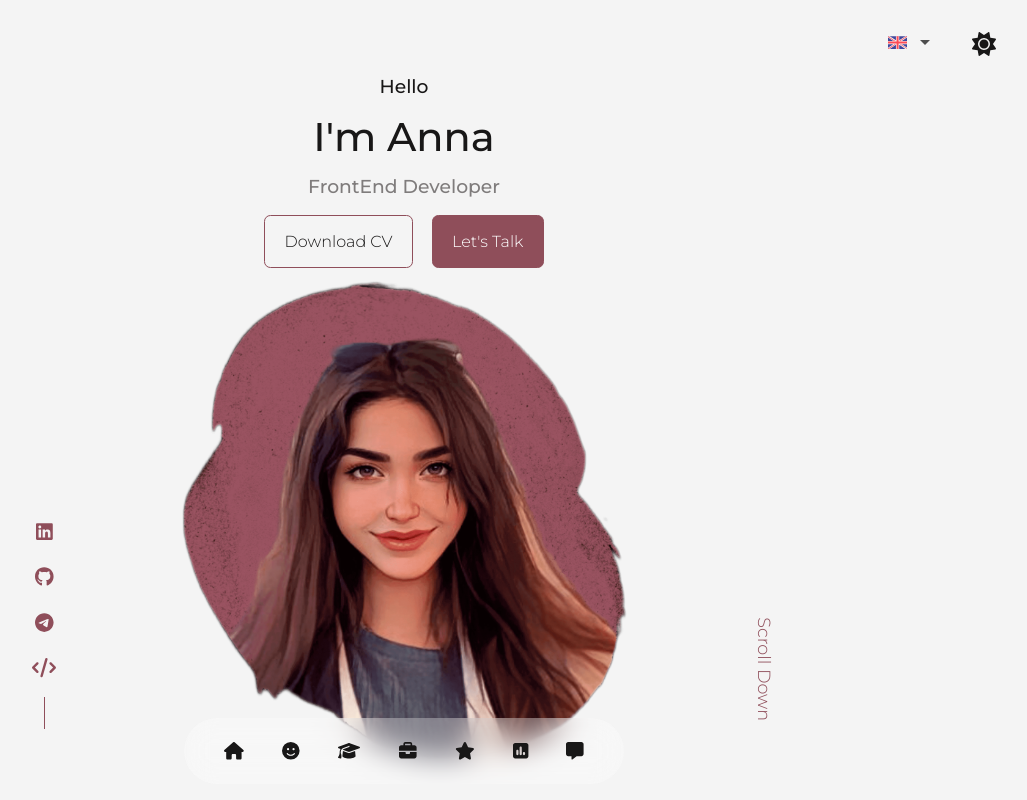
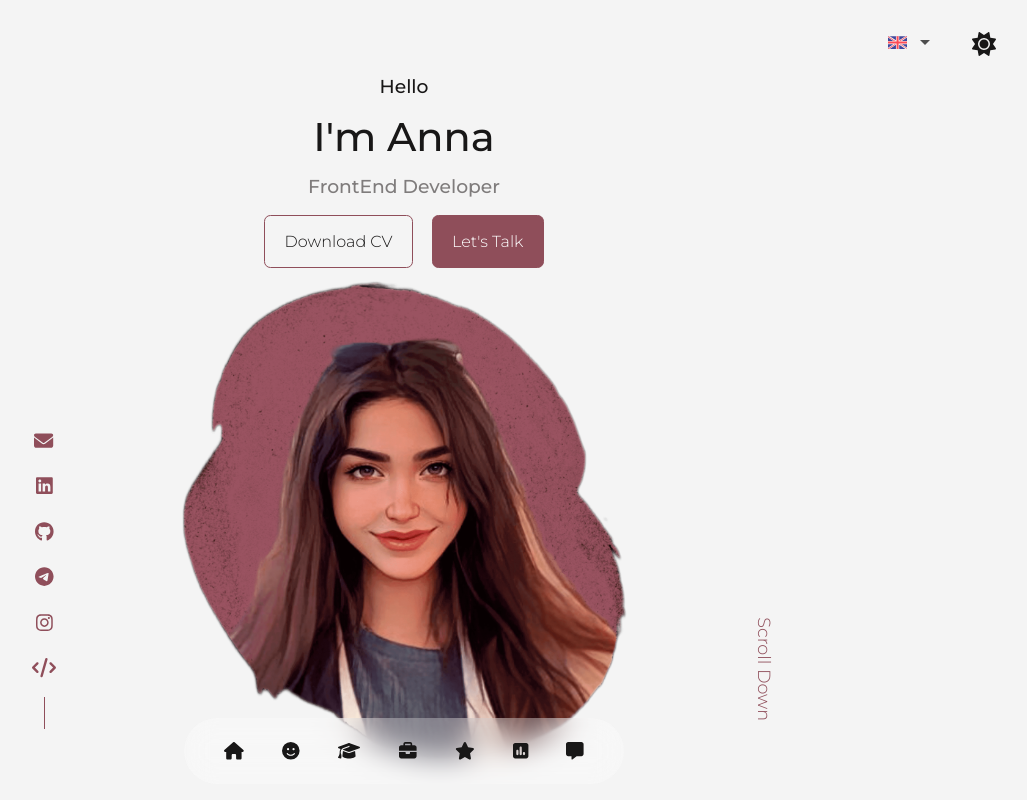
Before and after one commit to anysofronova/anna-sofronova, a React (Vite) app: page / in a window 1280 px wide. Shown: the top 800 px of the page, without its empty margins (236-1263 px from the left). Built offline with nearby package versions, Linux system fonts and the light colour scheme.

Commit message:
refactor: instagram link

```diff
--- a/src/components/Contact/index.tsx
+++ b/src/components/Contact/index.tsx
@@ -1,7 +1,7 @@
 import cn from "classnames";
 import { useTranslation } from "react-i18next";
+import { faEnvelope } from "@fortawesome/free-solid-svg-icons";
 import { FontAwesomeIcon } from "@fortawesome/react-fontawesome";
-import { faEnvelope } from "@fortawesome/free-solid-svg-icons";
 import { faLinkedin, faTelegram } from "@fortawesome/free-brands-svg-icons";
 
 import styles from "./Contact.module.scss";
@@ -27,11 +27,11 @@ export const Contact = () => {
               </div>
               <h4>Email</h4>
               <a href={CONTACT_LINKS.EMAIL} target="_blank" rel="noreferrer">
-                anna
+                anna.
                 <wbr />
-                .sofronova
+                sofronova.
                 <wbr />
-                .frontend
+                frontend
                 <wbr />
                 @gmail
                 <wbr />
--- a/src/components/Header/Socials/index.tsx
+++ b/src/components/Header/Socials/index.tsx
@@ -1,10 +1,11 @@
 import { FC } from "react";
 import {
   faGithub,
+  faInstagram,
   faLinkedin,
   faTelegram,
 } from "@fortawesome/free-brands-svg-icons";
-import { faCode } from "@fortawesome/free-solid-svg-icons";
+import { faCode, faEnvelope } from "@fortawesome/free-solid-svg-icons";
 import { FontAwesomeIcon } from "@fortawesome/react-fontawesome";
 
 import styles from "./Socials.module.scss";
@@ -13,6 +14,15 @@ import { CONTACT_LINKS } from "../../../data/constants";
 export const Socials: FC = () => {
   return (
     <div className={styles.socials}>
+      <a
+        href={CONTACT_LINKS.EMAIL}
+        aria-label={CONTACT_LINKS.EMAIL}
+        target={"_blank"}
+        rel="noreferrer"
+      >
+        <FontAwesomeIcon icon={faEnvelope} />
+      </a>
+
       <a
         href={CONTACT_LINKS.LINKEDIN}
         aria-label={CONTACT_LINKS.LINKEDIN}
@@ -38,6 +48,14 @@ export const Socials: FC = () => {
         <FontAwesomeIcon icon={faTelegram} />
       </a>
       <a
+        href={CONTACT_LINKS.INSTAGRAM}
+        aria-label={CONTACT_LINKS.INSTAGRAM}
+        target={"_blank"}
+        rel="noreferrer"
+      >
+        <FontAwesomeIcon icon={faInstagram} />
+      </a>
+      <a
         href={CONTACT_LINKS.CODEWARS}
         aria-label={CONTACT_LINKS.CODEWARS}
         target={"_blank"}
--- a/src/data/constants.ts
+++ b/src/data/constants.ts
@@ -2,6 +2,7 @@ export const CONTACT_LINKS = {
   LINKEDIN: "https://www.linkedin.com/in/anna-sofronova",
   GITHUB: "https://github.com/anysofronova",
   TELEGRAM: "https://t.me/Anna_Fawn",
+  INSTAGRAM: "https://www.instagram.com/anya.fawn",
   CODEWARS: "https://www.codewars.com/users/anna_sofronova",
   EMAIL: "mailto:anna.sofronova.frontend@gmail.com",
   UNIVERSITY_RU: "https://www.rudn.ru/",
```
